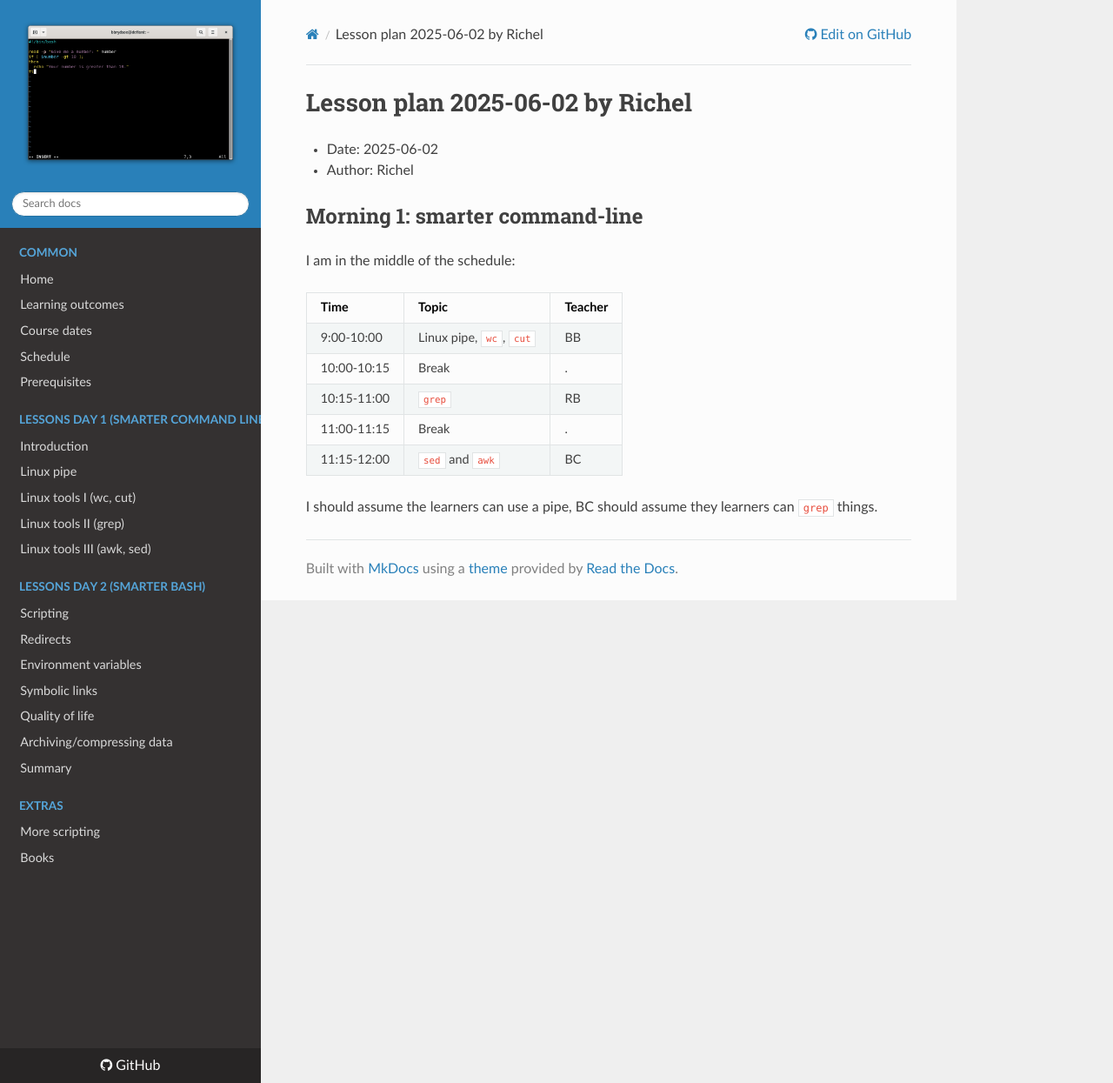
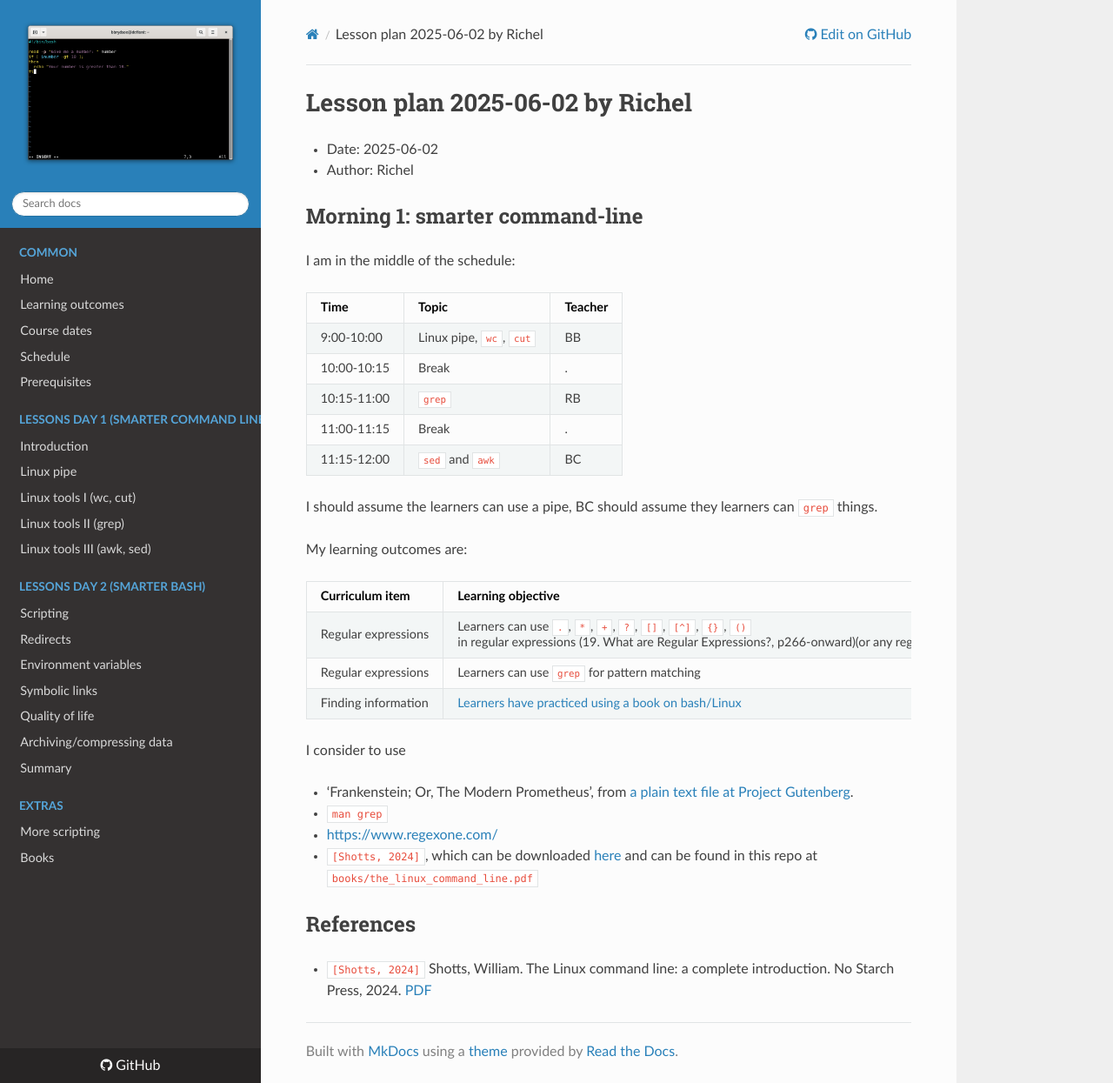
Before and after one commit to UPPMAX/linux-command-line-201, an MkDocs documentation site: the page built from docs/lesson_plans/20250602/README.md, in a window 1280 px wide and 1245 px high. Shown: the whole window at 87% size. Built offline with MkDocs 1.6.1, drawn with Linux system fonts in a browser that asks for light colours; nearby versions of some CDN libraries.

```diff
--- a/docs/lesson_plans/20250602/README.md
+++ b/docs/lesson_plans/20250602/README.md
@@ -17,3 +17,36 @@
 
 I should assume the learners can use a pipe,
 BC should assume they learners can `grep` things.
+
+My learning outcomes are:
+
+<!-- markdownlint-disable MD013 --><!-- Tables cannot be split up over lines, hence will break 80 characters per line -->
+
+Curriculum item                                                                |Learning objective                                                                                                                                       |Teacher
+-------------------------------------------------------------------------------|---------------------------------------------------------------------------------------------------------------------------------------------------------|-------
+Regular expressions                                                            |Learners can use `.`, `*`, `+`, `?`, `[]`, `[^]`, `{}`, `()` in regular expressions (19. What are Regular Expressions?, p266-onward)(or any regex course)|RB
+Regular expressions                                                            |Learners can use `grep` for pattern matching                                                                                                             |RB
+Finding information                                                            |[Learners have practiced using a book on bash/Linux](https://github.com/UPPMAX/naiss_intermediate_bash_linux/issues/7)                                   |RB
+
+<!-- markdownlint-enable MD013 -->
+
+I consider to use
+
+- 'Frankenstein; Or, The Modern Prometheus',
+  from [a plain text file at Project Gutenberg](https://www.gutenberg.org/cache/epub/84/pg84.txt).
+- `man grep`
+- [https://www.regexone.com/](https://www.regexone.com/)
+- `[Shotts, 2024]`, which can be downloaded
+  [here](https://sourceforge.net/projects/linuxcommand/files/AWTLCL/21.10/AWTLCL-21.10.pdf/download)
+  and can be found in this repo at `books/the_linux_command_line.pdf`
+
+
+
+
+
+
+## References
+
+- `[Shotts, 2024]` Shotts, William.
+  The Linux command line: a complete introduction. No Starch Press, 2024.
+  [PDF](books/the_linux_command_line.pdf)
```
